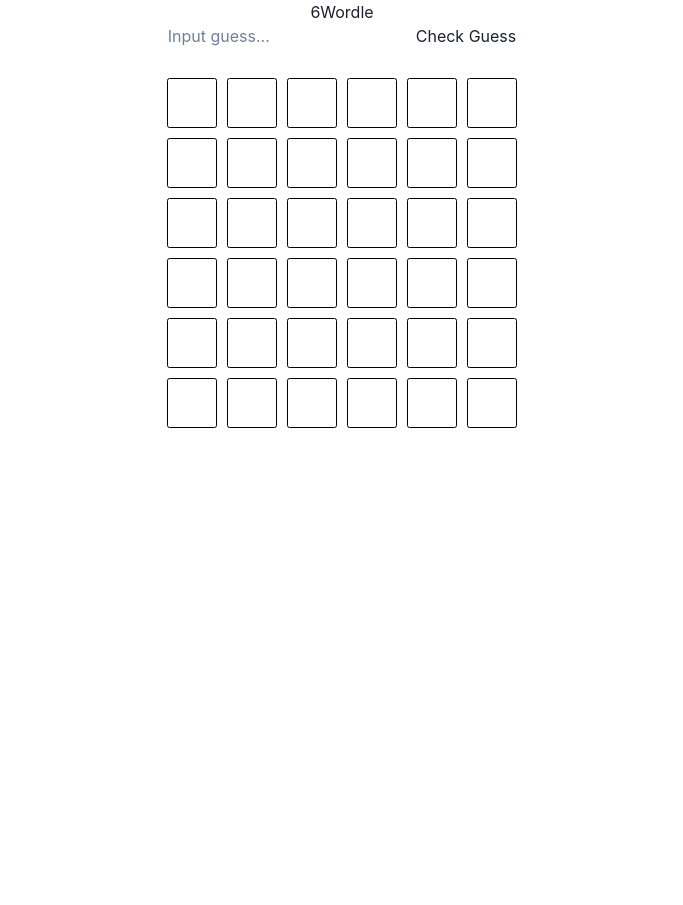
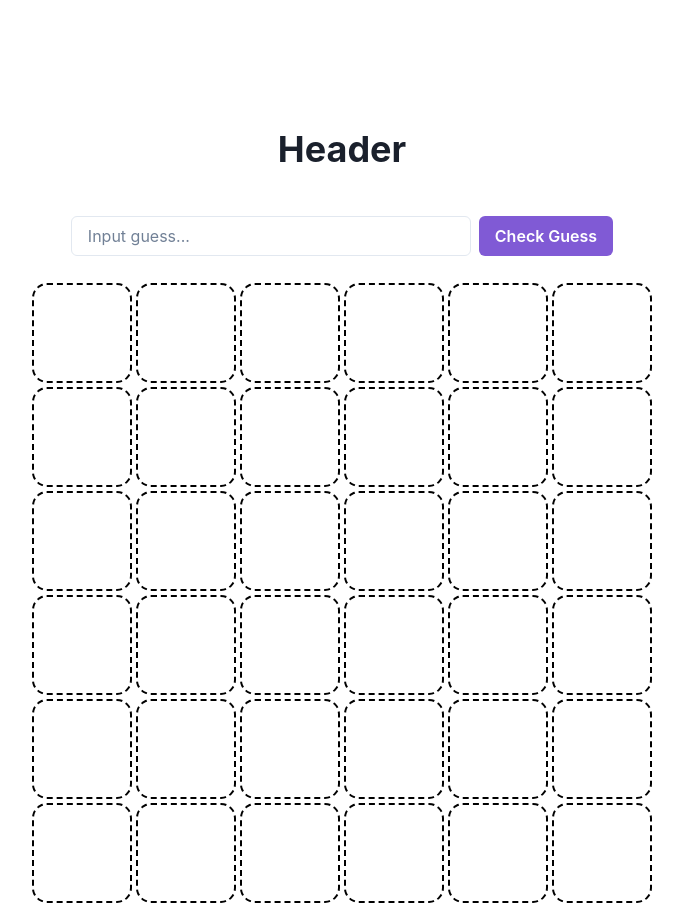
Before and after one commit to milanz14/react-typescript-wordle, a React (Create React App) app: page / in a window 1280 px wide. Shown: the whole page, without its empty margins (298-981 px from the left). Before the commit the page ends 800 px from the top, so only its background shows below. Built offline with nearby package versions, Linux system fonts and the light colour scheme.

Commit message:
styling updates - chakra components

```diff
--- a/public/index.html
+++ b/public/index.html
@@ -7,8 +7,7 @@
     <meta name="theme-color" content="#000000" />
     <meta
       name="description"
-      content="Web site created using create-react-app"
-    />
+      content="Web site created using create-react-app" />
     <link rel="apple-touch-icon" href="%PUBLIC_URL%/logo192.png" />
     <!--
       manifest.json provides metadata used when your web app is installed on a
@@ -24,7 +23,7 @@
       work correctly both with client-side routing and a non-root public URL.
       Learn how to configure a non-root public URL by running `npm run build`.
     -->
-    <title>React App</title>
+    <title>6Wordle</title>
   </head>
   <body>
     <noscript>You need to enable JavaScript to run this app.</noscript>
--- a/src/App.css
+++ b/src/App.css
@@ -1,5 +1,18 @@
 .App {
   text-align: center;
+}
+
+.header {
+  margin-top: 10%;
+  margin-bottom: 45px;
+}
+
+.guess {
+  max-width: 400px;
+}
+
+.btn {
+  max-width: 400px;
 }
 
 .line {
@@ -8,15 +21,15 @@
 }
 
 .square {
-  border-radius: 5%;
-  width: 50px;
-  height: 50px;
-  border: 1px solid black;
-  margin: 5px;
+  border-radius: 15%;
+  width: 100px;
+  height: 100px;
+  border: 2px dashed black;
+  margin: 2px;
   font-size: 24px;
   display: flex;
   justify-content: center;
-  align-content: center;
+  align-items: center;
   text-transform: uppercase;
 }
 
@@ -24,14 +37,44 @@
   margin-top: 25px;
 }
 
+.results-container {
+  margin-top: 30px;
+}
+
+.word {
+  font-size: 20px;
+}
+
 .correct {
   background-color: lightgreen;
 }
 
 .close {
-  background-color: yellow;
+  background-color: rgb(255, 255, 22);
 }
 
 .incorrect {
   background-color: lightgrey;
 }
+
+.reset-btn {
+  width: 400px;
+  display: flex;
+  justify-content: space-evenly;
+  margin-top: 2rem;
+}
+
+@media (max-width: 375px) {
+  .square {
+    width: 50px;
+    height: 50px;
+  }
+
+  .guess {
+    max-width: 250px;
+  }
+
+  button {
+    width: 250px;
+  }
+}
--- a/src/App.tsx
+++ b/src/App.tsx
@@ -1,8 +1,10 @@
 import { useEffect, useState, useRef } from "react";
+import { Heading, Input, Button, Stack } from "@chakra-ui/react";
 import "./App.css";
 import { words } from "./data/words";
 
 import GuessLine from "./components/GuessLine";
+import Header from "./components/Header";
 
 function App(): JSX.Element {
   const [gameWord, setGameWord] = useState<string>("");
@@ -21,6 +23,7 @@
     const randWord = words[randIdx];
     gameWordRef.current! = randWord;
     setGameWord(randWord);
+    console.log(words.length);
   }, []);
 
   const handleSubmit = (e: React.FormEvent<HTMLFormElement>): void => {
@@ -61,19 +64,30 @@
     }
   };
 
+  const handleResetGame = () => {
+    console.log("resetting the game");
+  };
+
   return (
     <div className="App">
-      <h2>6Wordle</h2>
+      <Header />
       <form className="guessesInput" onSubmit={handleSubmit}>
-        <input
+        <Stack direction="row" align="center" justify="center">
+          <Input
             type="text"
             placeholder="Input guess... "
             ref={guessInputRef}
             disabled={isGameOver}
+            className="guess"
           />
-        <button type="submit" disabled={isGameOver}>
+          <Button
+            type="submit"
+            isDisabled={isGameOver}
+            colorScheme="purple"
+            className="btn">
             Check Guess
-        </button>
+          </Button>
+        </Stack>
       </form>
       <div className="gameboard">
         {guesses.map((guess: string, idx) => {
@@ -97,9 +111,18 @@
         </div>
       )}
       {isGameOver && !isCorrectAnswer && (
-        <div>
+        <div className="results-container">
           <p>Out of tries! Sorry!</p>
-          <p>The word was {gameWord}.</p>
+          <p>
+            The word was <span className="word">{gameWord.toUpperCase()}</span>
+          </p>
+          <Button
+            type="button"
+            colorScheme="red"
+            className="reset-btn"
+            onClick={handleResetGame}>
+            <span>Reset</span>
+          </Button>
         </div>
       )}
     </div>
--- /dev/null
+++ b/src/components/Header.tsx
@@ -0,0 +1,9 @@
+import "../App.css";
+
+import { Heading } from "@chakra-ui/react";
+
+const Header = () => {
+  return <Heading className="header">Header</Heading>;
+};
+
+export default Header;
```
Lines whose indentation alone changed are shown as unchanged.
